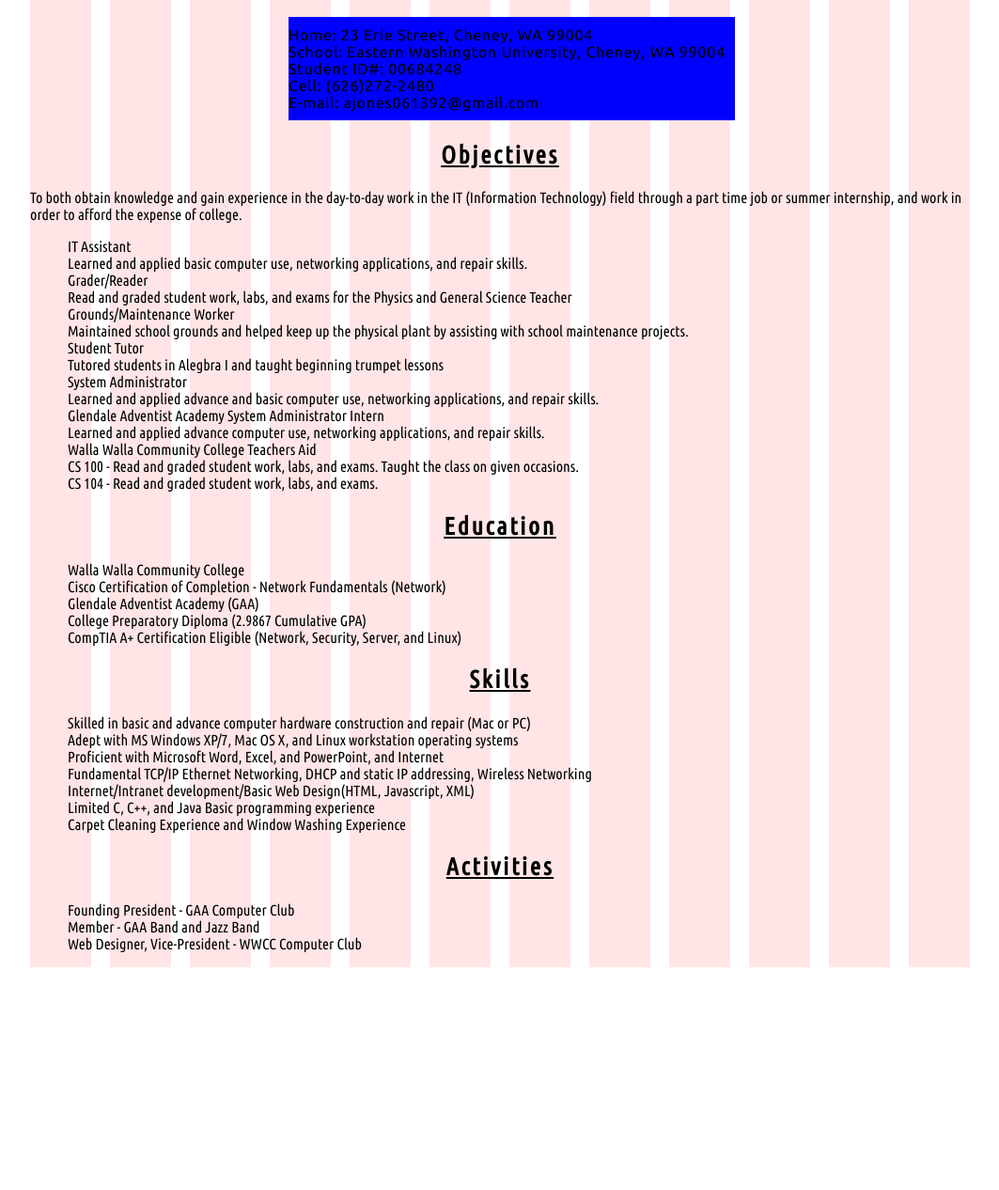
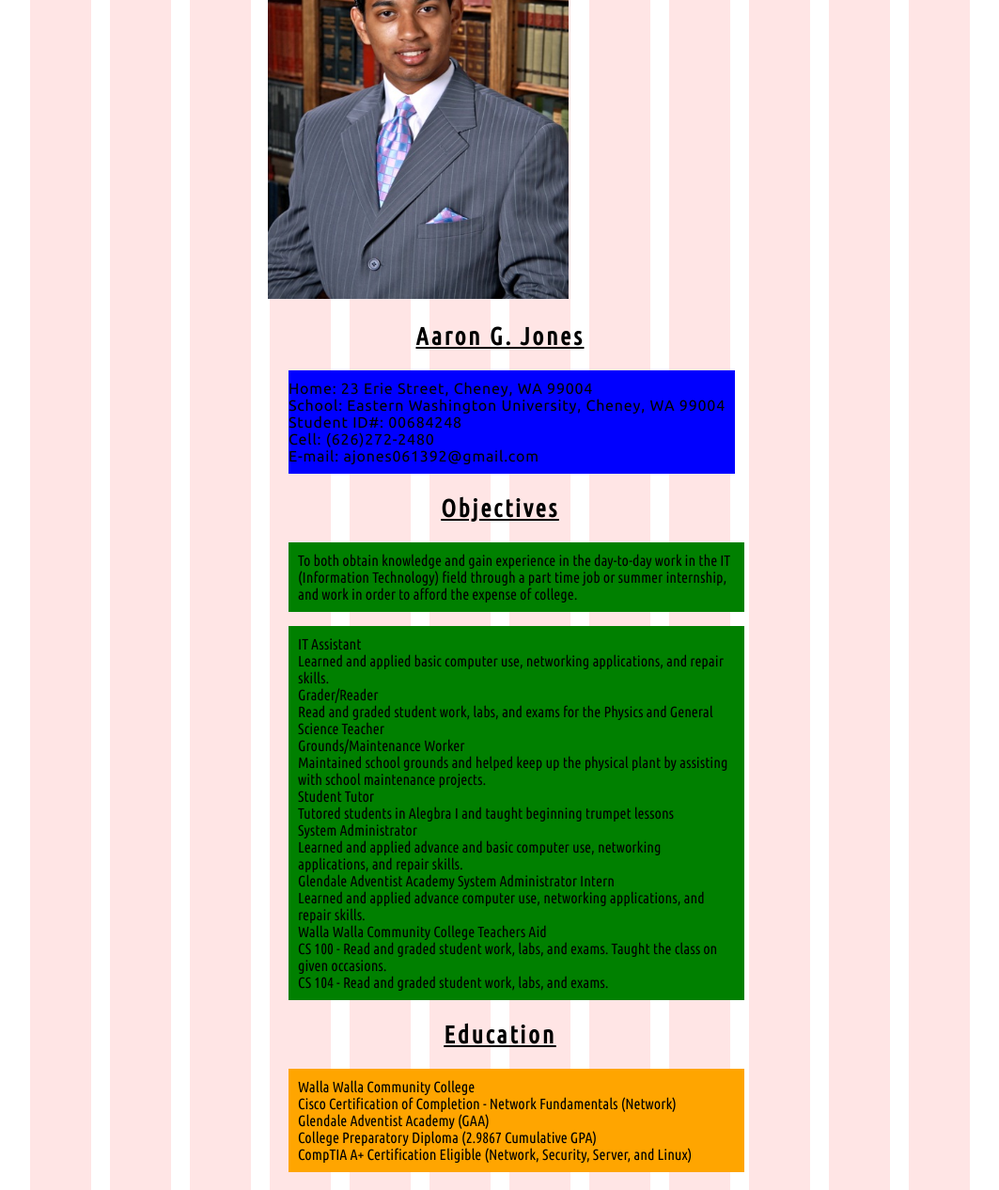
Before and after one commit to BigBoss424/p2-resume, a plain HTML site: page index.html in a window 1280 px wide. Shown: the part 132-1398 px from the top of the page at 94% size, without its empty margins (108-1171 px from the left). Before the commit the page ends 1161 px from the top, so only its background shows below. Drawn offline with Linux system fonts and the light colour scheme.

Commit message:
Version 0.8
Figured out how to make all the content for my site into a border box.
Each category is labeled with their own color to distinguish them. I'm
still deciding what I should tackle next. Whether to design the box
borders in greater detail or figure out my header.

```diff
--- a/css/styles.css
+++ b/css/styles.css
@@ -5,6 +5,11 @@ html{
 	font-family: 'Quicksand', sans-serif;
 	font-family: 'Ubuntu', sans-serif;
 	font-family: 'Ubuntu Condensed', sans-serif;
+}
+
+header h1{
+	margin:  54px 0 0 21px;
+	float: left;
 }
 
 h1{
@@ -19,6 +24,13 @@ h1{
 	line-height: 1.4;
 	text-align: center;
 
+}
+p#objdescription{
+	webkit-box-sizing: border-box;
+	margin: 15px 275px;
+	padding: 10px;
+	width: 465px;
+	background-color: green;
 }
 
 ul#contactinfo{
@@ -51,20 +63,42 @@ h2{
 
 ul#experience{
 	list-style-type: none;
+	webkit-box-sizing: border-box;
+	margin: 15px 275px;
+	padding: 10px;
+	width: 465px;
+	background-color: green;
 }
 
 ul#education{
 	list-style-type: none;
+	webkit-box-sizing: border-box;
+	margin: 15px 275px;
+	padding: 10px;
+	width: 465px;
+	background-color: orange;
 }
 ul#activities{
 	list-style-type: none;
+	webkit-box-sizing: border-box;
+	margin: 15px 275px;
+	padding: 10px;
+	width: 465px;
+	background-color: red;
 }
 ul#listofskills{
 	list-style-type: none;
+	webkit-box-sizing: border-box;
+	margin: 15px 275px;
+	padding: 10px;
+	width: 465px;
+	background-color: steelblue;
 }
 
-p#objdescription{
 
+img{
+	height: 450px;
+	width: 320px;
 }
 /* Show Grid */
 .showgrid {
--- a/index.html
+++ b/index.html
@@ -14,8 +14,11 @@
 	<div class="container showgrid">
 
 		<!-- Your Content -->
+		<header>
 		<h1>Resume</h1>
+		<img src="img/aaron3.jpg">
 
+		</header>
 		<div class="personalinfo">
 			<h2>Aaron G. Jones</h2>
 			<ul id="contactinfo">
```
Also changed, not shown: img/aaron3.jpg (added).
